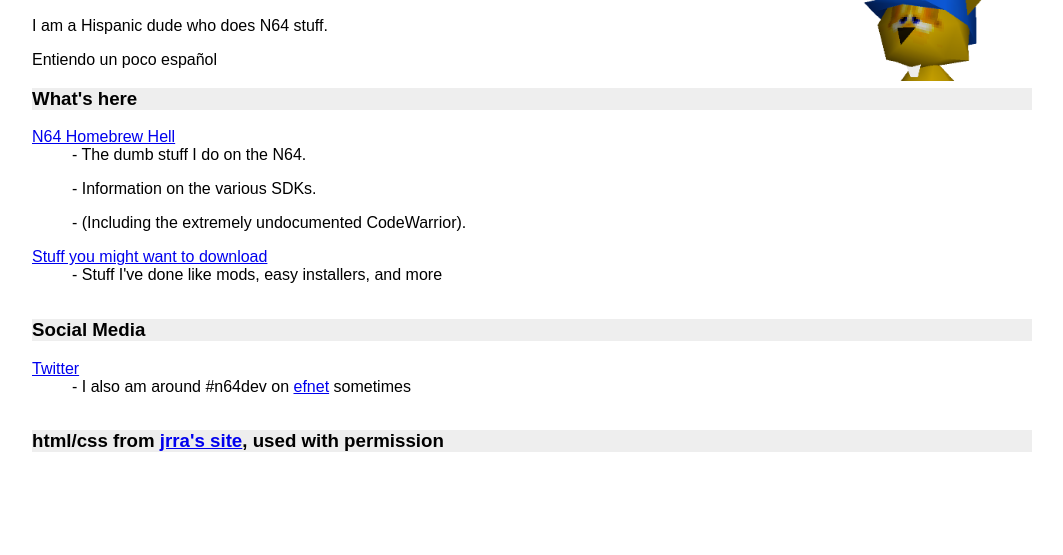
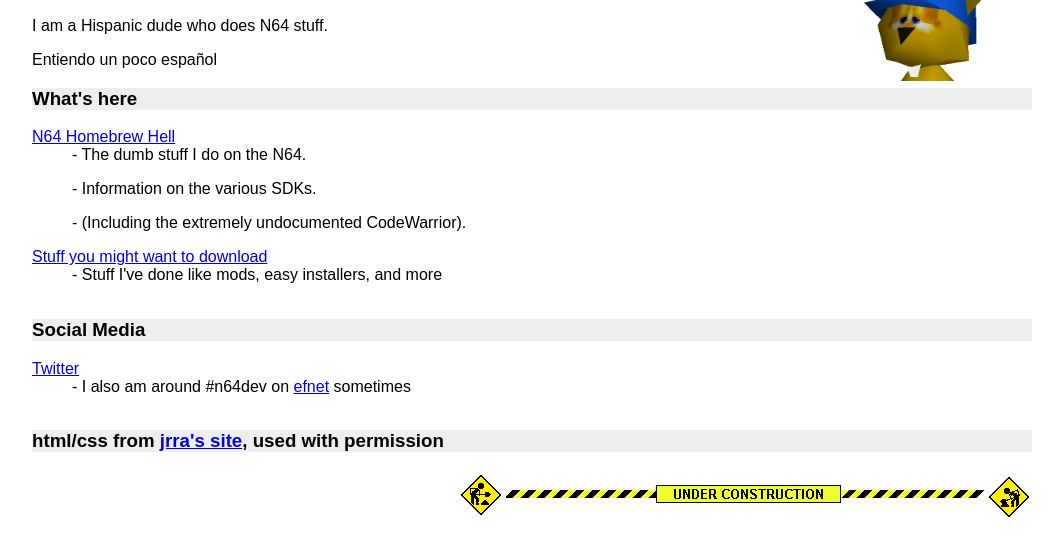
Before and after one commit to CrashOveride95/CrashOveride95.github.io, a plain HTML site: page index.html in a window 1280 px wide. Shown: the part 111-666 px from the top of the page, without its empty margins (108-1171 px from the left). Drawn offline with Linux system fonts and the light colour scheme.

Commit message:
Under Construction

```diff
--- a/index.html
+++ b/index.html
@@ -39,5 +39,6 @@
 
 
 <h3>html/css from <a href="https://jrra.zone/">jrra's site</a>, used with permission</h3>
+<img src="construction.gif" alt="Under Construction" width="574" height="51">
 </body>
 </html>
```
Also changed, not shown: construction.gif (added).
